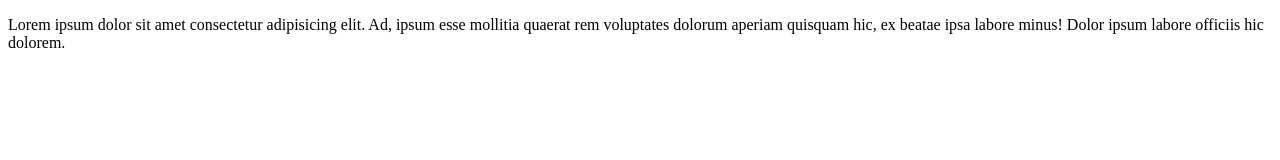
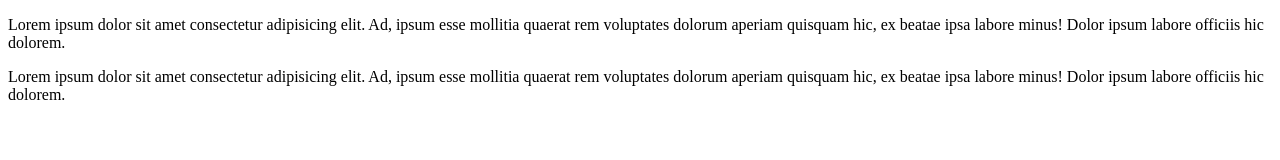
Before and after one commit to Misha-dev12/git-lesson, a plain HTML site: page git.html in a window 1280 px wide. Drawn offline with Linux system fonts and the light colour scheme.

Commit message:
add paragraph

```diff
--- a/git.html
+++ b/git.html
@@ -14,5 +14,10 @@
 			mollitia quaerat rem voluptates dolorum aperiam quisquam hic, ex beatae
 			ipsa labore minus! Dolor ipsum labore officiis hic dolorem.
 		</p>
+		<p>
+			Lorem ipsum dolor sit amet consectetur adipisicing elit. Ad, ipsum esse
+			mollitia quaerat rem voluptates dolorum aperiam quisquam hic, ex beatae
+			ipsa labore minus! Dolor ipsum labore officiis hic dolorem.
+		</p>
 	</body>
 </html>
```
